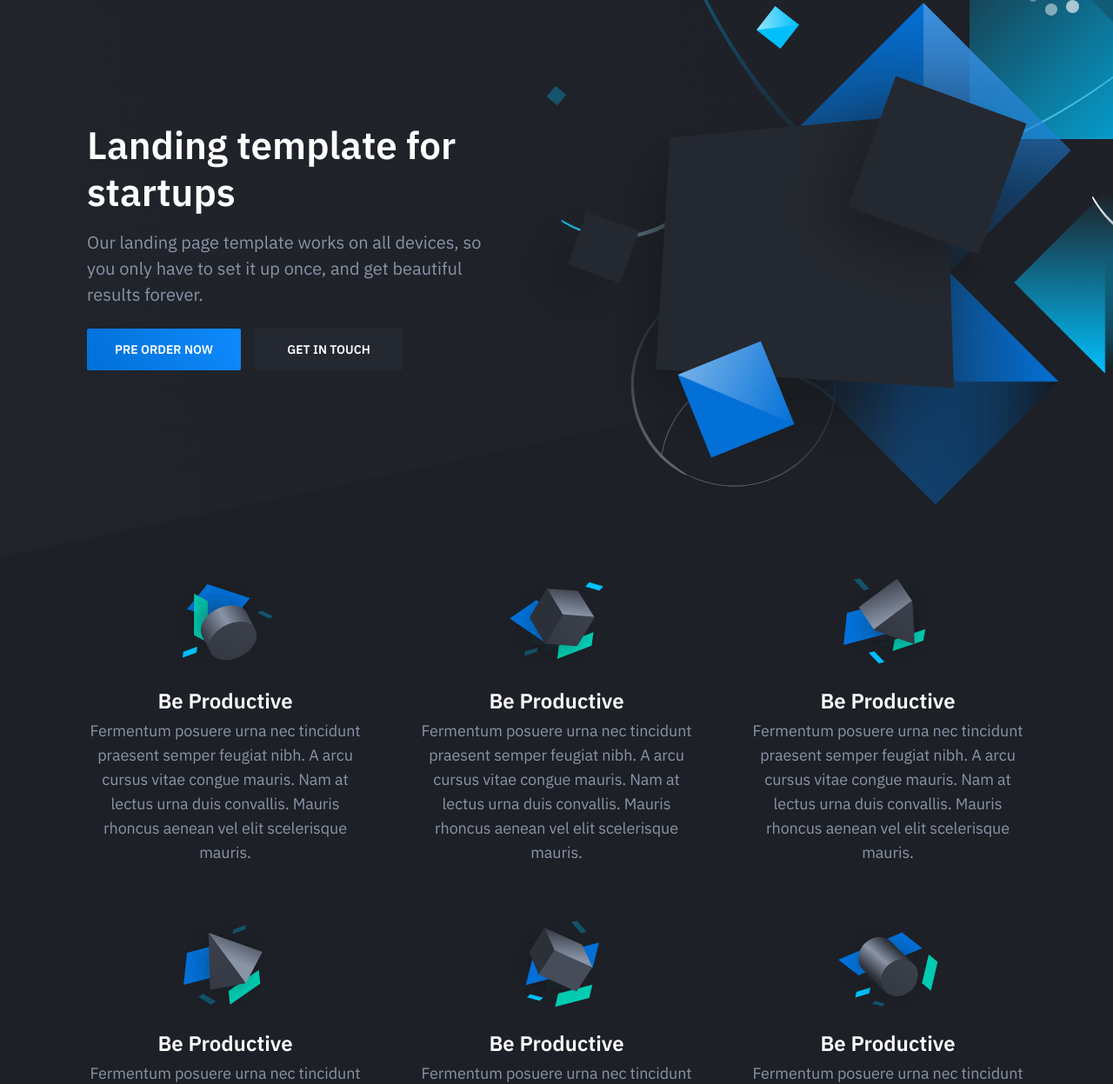
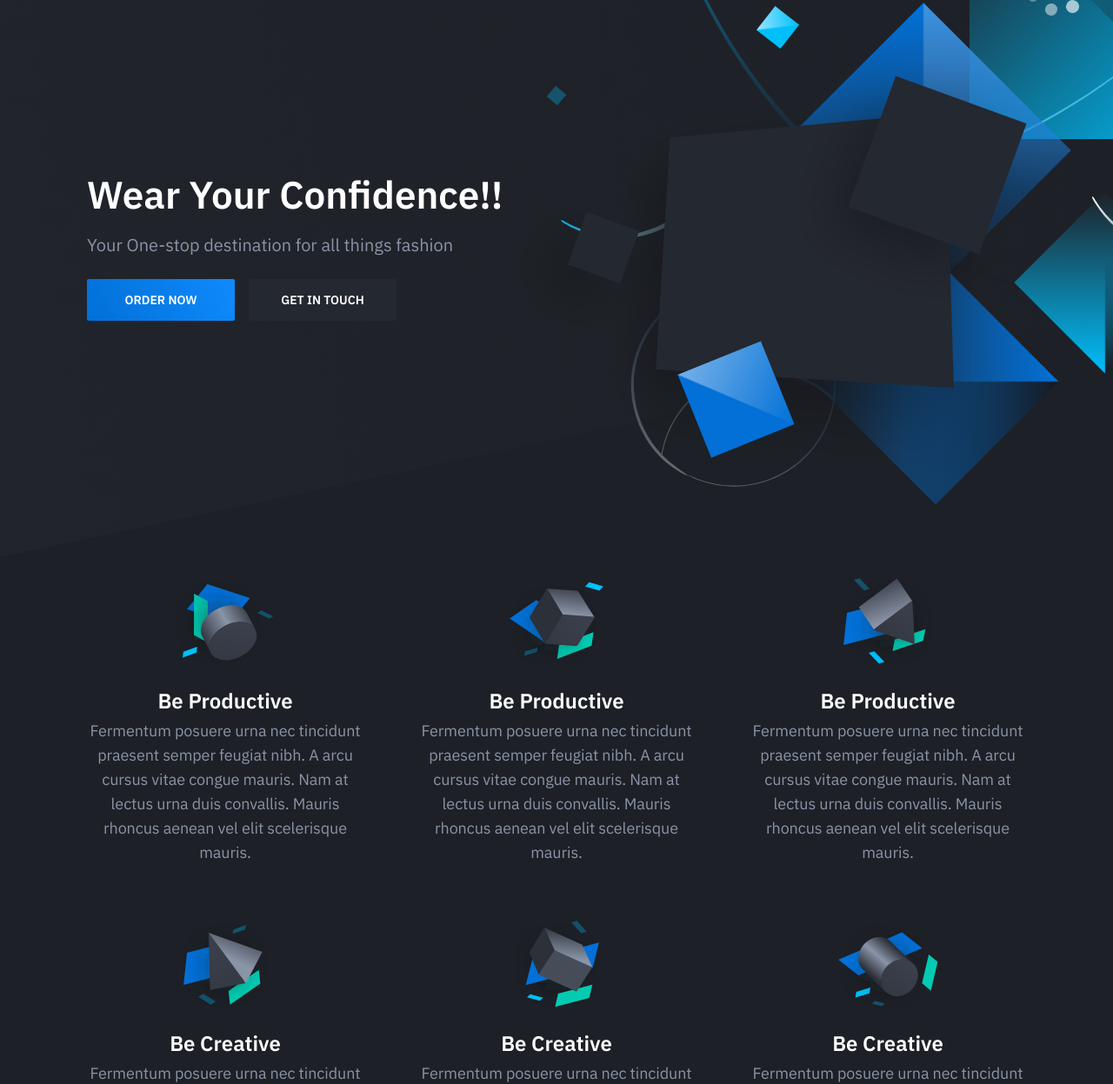
Before and after one commit to Renuka12354/solid, a plain HTML site: page solid/index.html in a window 1280 px wide. Shown: the part 59-1306 px from the top of the page at 87% size. Drawn offline with nearby package versions, Linux system fonts and the light colour scheme.

Commit message:
First Comment

```diff
--- a/solid/index.html
+++ b/solid/index.html
@@ -4,7 +4,7 @@
     <meta charset="utf-8">
     <meta http-equiv="X-UA-Compatible" content="IE=edge">
     <meta name="viewport" content="width=device-width, initial-scale=1">
-    <title>Solid Template</title>
+    <title>Fashion Hub</title>
     <link href="https://fonts.googleapis.com/css?family=IBM+Plex+Sans:400,600" rel="stylesheet">
     <link rel="stylesheet" href="dist/css/style.css">
 	<script src="https://unpkg.com/animejs@3.0.1/lib/anime.min.js"></script>
@@ -31,9 +31,9 @@
                 <div class="container">
                     <div class="hero-inner">
 						<div class="hero-copy">
-	                        <h1 class="hero-title mt-0">Landing template for startups</h1>
-	                        <p class="hero-paragraph">Our landing page template works on all devices, so you only have to set it up once, and get beautiful results forever.</p>
-	                        <div class="hero-cta"><a class="button button-primary" href="#">Pre order now</a><a class="button" href="#">Get in touch</a></div>
+	                        <h1 class="hero-title mt-0">Wear Your Confidence!!</h1>
+	                        <p class="hero-paragraph">Your One-stop destination for all things fashion</p>
+	                        <div class="hero-cta"><a class="button button-primary" href="#">Order now</a><a class="button" href="#">Get in touch</a></div>
 						</div>
 						<div class="hero-figure anime-element">
 							<svg class="placeholder" width="528" height="396" viewBox="0 0 528 396">
@@ -90,7 +90,7 @@
                                     <div class="feature-icon">
 										<img src="dist/images/feature-icon-04.svg" alt="Feature 04">
                                     </div>
-                                    <h4 class="feature-title mt-24">Be Productive</h4>
+                                    <h4 class="feature-title mt-24">Be Creative</h4>
                                     <p class="text-sm mb-0">Fermentum posuere urna nec tincidunt praesent semper feugiat nibh. A arcu cursus vitae congue mauris. Nam at lectus urna duis convallis. Mauris rhoncus aenean vel elit scelerisque mauris.</p>
                                 </div>
                             </div>
@@ -99,7 +99,7 @@
                                     <div class="feature-icon">
 										<img src="dist/images/feature-icon-05.svg" alt="Feature 05">
                                     </div>
-                                    <h4 class="feature-title mt-24">Be Productive</h4>
+                                    <h4 class="feature-title mt-24">Be Creative</h4>
                                     <p class="text-sm mb-0">Fermentum posuere urna nec tincidunt praesent semper feugiat nibh. A arcu cursus vitae congue mauris. Nam at lectus urna duis convallis. Mauris rhoncus aenean vel elit scelerisque mauris.</p>
                                 </div>
                             </div>
@@ -108,7 +108,7 @@
                                     <div class="feature-icon">
 										<img src="dist/images/feature-icon-06.svg" alt="Feature 06">
                                     </div>
-                                    <h4 class="feature-title mt-24">Be Productive</h4>
+                                    <h4 class="feature-title mt-24">Be Creative</h4>
                                     <p class="text-sm mb-0">Fermentum posuere urna nec tincidunt praesent semper feugiat nibh. A arcu cursus vitae congue mauris. Nam at lectus urna duis convallis. Mauris rhoncus aenean vel elit scelerisque mauris.</p>
                                 </div>
                             </div>
```
